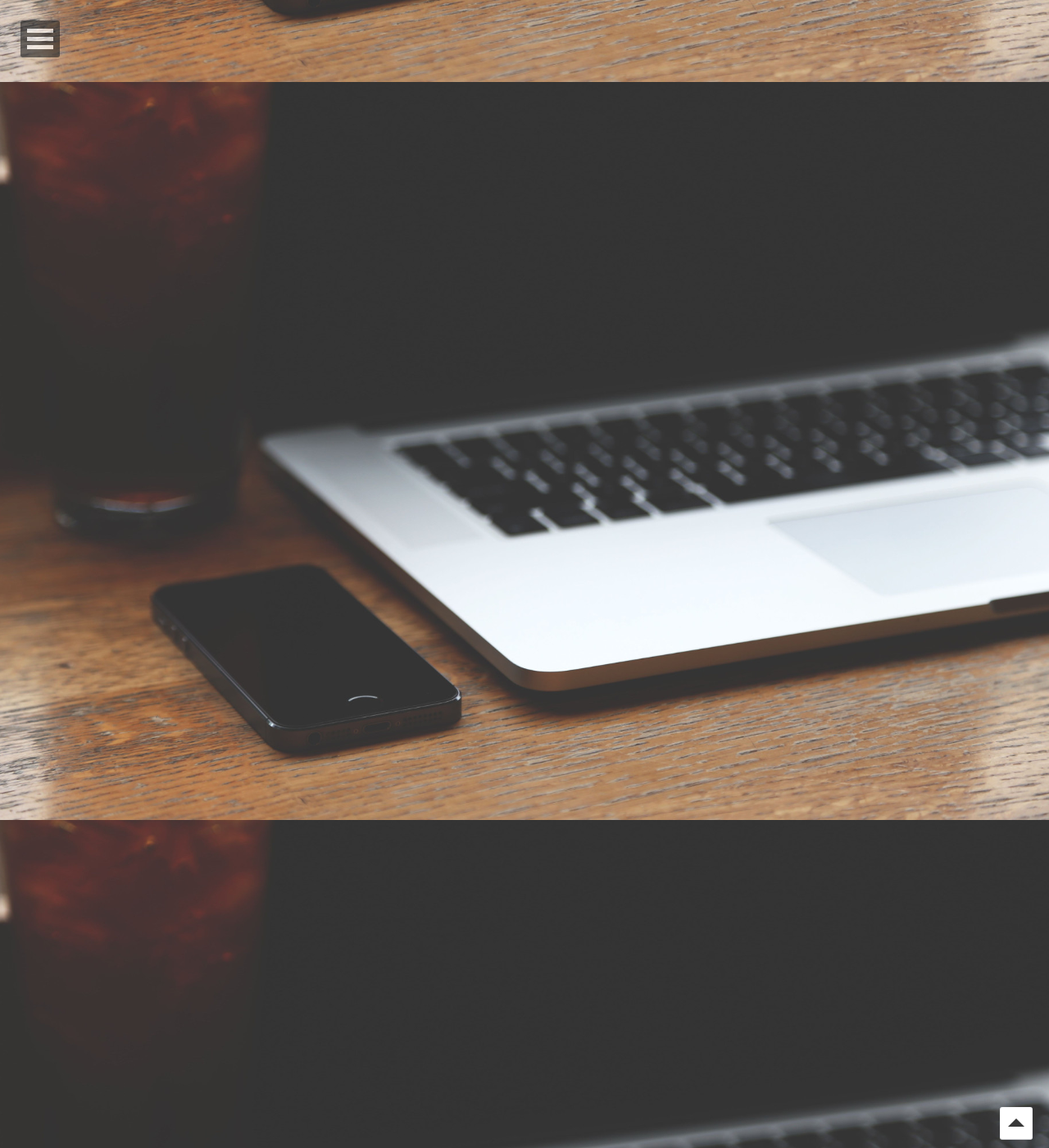
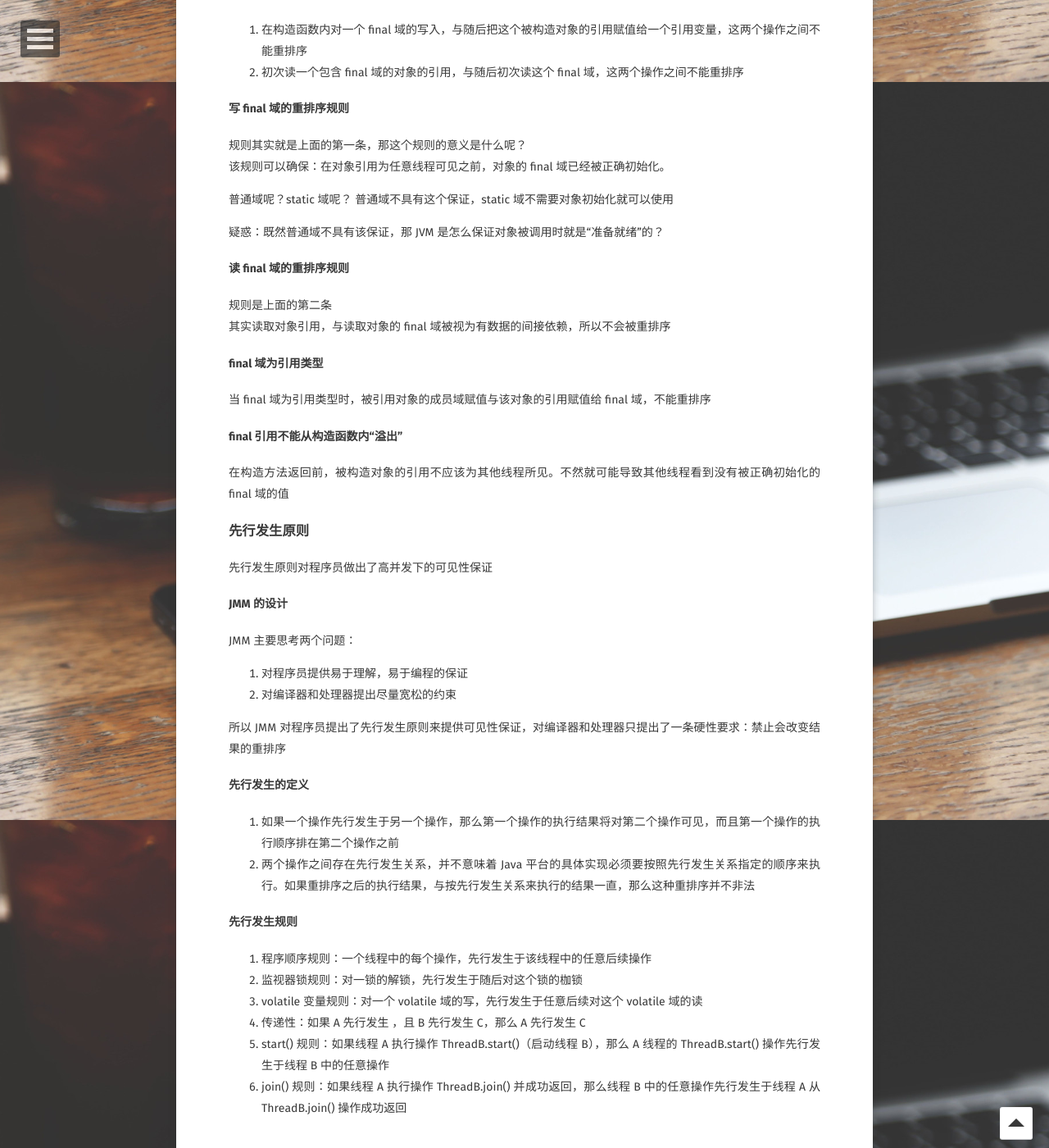
Before and after one commit to RobinGG/RobinGG.github.io, a Jekyll site: the page built from note/the-art-of-java-concurrency-programming.md, in a window 1280 px wide and 1400 px high, scrolled down 6200 px. Shown: the whole window at 82% size. Built offline with Jekyll 4.4.1, drawn with Linux system fonts in a browser that asks for light colours; some web fonts are replaced; comment, search, counter and statistics services are not loaded; some of the changed text lies outside the part shown.

Commit message:
[note] update note

```diff
--- a/note/the-art-of-java-concurrency-programming.md
+++ b/note/the-art-of-java-concurrency-programming.md
@@ -171,3 +171,117 @@
 #### 未同步程序的执行特性
 
 一句话：特性就是无序，结果将变得不可预测
+
+### volatile 的内存语义
+
+#### volatile 的特性
+
++ 可见性：一个线程对 volatile 变量的写将立即对另一个线程可见
++ 原子性：对 volaile 变量的单个读/写操作具有原子性
++ 有序性：volatile 事实上是个内存屏障，可以阻止重排序。具有一定的有序性
+
+#### volatile 的先行发生原则
+
+前面有提到过，volatile 变量的写先于 volatile 变量的读
+
+#### volatile 的内存语义
+
++ 当写一个 volatile 变量时，JMM 会把该线程对应的本地内存中的共享变量值刷新到主内存
++ 当读一个 volatile 变量时，JMM 会把该线程对应的本地内存置为无效。线程接下来将从内存中读取共享变量
+
+#### volatile 内存语义的实现
+
+这一节主要讲述 volatile 底层是怎么利用内存屏障来实现内存语义的。
+其中有一个值得注意的地方：就是 volatile 会组织重排序
+
+是否能重排序 | 第二个操作
+:-----------:|:---------:
+第一个操作   | 普通读/写 | volatile 读 | volatile 写
+:-----------:|:----------:|:------------:|:------------:
+普通读/写    |          |            | NO
+volatile 读 | NO       | NO         | NO
+volatile 写 |          | NO         | NO
+
+总结：
+`any -> volatile write, volatile read -> any, volatile write -> volatile read`
+1. 第二个操作是 volatile 写时，不能重排序
+2. 第一个操作是 volatile 读时，不能重排序
+3. 第一个操作是 volatile 写，第二操作是 volatile 读时，不能重排序
+
+### 锁的内存语义
+
+需要注意的是，这一节的锁混了 JVM 的监视器锁和 JDK 的锁
+
+#### 锁的现行发生原则
+
+锁的释放现行发生于锁的获取
+
+#### 锁的释放和获取的内存语义
+
+锁的内存语义和 volatile 内存语义相同（也难怪作者说 volatile 是一种比锁更轻量级的通信机制了）
+ + 线程 A 释放一个锁，实质上是线程 A 向接下来将要获取这个锁的某个线程发出了（线程 A 对共享变量所做修改的）消息
+ + 线程 B 获取一个锁，实质上是线程 B 接收了之前某个线程发出的（在释放这个锁之前对共享变量所做修改的）消息
+ + 线程 A 释放锁，随后线程 B 获取这个锁，这个过程实质上是线程 A 通过主内存向线程 B 发送消息
+
+#### 锁内存语义的实现
+
+这一节通过 ReentrantLock 的源码，进行了锁内存语义分析的尝试。
+总结，锁释放-获取的内存语义实现的两种方式：
+1. 利用 volatile 变量的写-读锁具有的内存语义
+2. 利用 CAS 所附带的 volatile 读和 volatile 写的内存语义
+
+### final 域的内存语义
+
+#### final 域的重排序规则
+
+1. 在构造函数内对一个 final 域的写入，与随后把这个被构造对象的引用赋值给一个引用变量，这两个操作之间不能重排序
+2. 初次读一个包含 final 域的对象的引用，与随后初次读这个 final 域，这两个操作之间不能重排序
+
+#### 写 final 域的重排序规则
+
+规则其实就是上面的第一条，那这个规则的意义是什么呢？
+该规则可以确保：在对象引用为任意线程可见之前，对象的 final 域已经被正确初始化。
+
+普通域呢？static 域呢？
+普通域不具有这个保证，static 域不需要对象初始化就可以使用
+
+疑惑：既然普通域不具有该保证，那 JVM 是怎么保证对象被调用时就是“准备就绪”的？
+
+#### 读 final 域的重排序规则
+
+规则是上面的第二条
+其实读取对象引用，与读取对象的 final 域被视为有数据的间接依赖，所以不会被重排序
+
+#### final 域为引用类型
+
+当 final 域为引用类型时，被引用对象的成员域赋值与该对象的引用赋值给 final 域，不能重排序
+
+#### final 引用不能从构造函数内“溢出”
+
+在构造方法返回前，被构造对象的引用不应该为其他线程所见。不然就可能导致其他线程看到没有被正确初始化的 final 域的值
+
+### 先行发生原则
+
+先行发生原则对程序员做出了高并发下的可见性保证
+
+#### JMM 的设计
+
+JMM 主要思考两个问题：
+1. 对程序员提供易于理解，易于编程的保证
+2. 对编译器和处理器提出尽量宽松的约束
+
+所以 JMM 对程序员提出了先行发生原则来提供可见性保证，对编译器和处理器只提出了一条硬性要求：禁止会改变结果的重排序
+
+#### 先行发生的定义
+
+1. 如果一个操作先行发生于另一个操作，那么第一个操作的执行结果将对第二个操作可见，而且第一个操作的执行顺序排在第二个操作之前
+2. 两个操作之间存在先行发生关系，并不意味着 Java 平台的具体实现必须要按照先行发生关系指定的顺序来执行。如果重排序之后的执行结果，与按先行发生关系来执行的结果一直，那么这种重排序并不非法
+
+#### 先行发生规则
+
+1. 程序顺序规则：一个线程中的每个操作，先行发生于该线程中的任意后续操作
+2. 监视器锁规则：对一锁的解锁，先行发生于随后对这个锁的枷锁
+3. volatile 变量规则：对一个 volatile 域的写，先行发生于任意后续对这个 volatile 域的读
+4. 传递性：如果 A 先行发生 ，且 B 先行发生 C，那么 A 先行发生 C
+5. start() 规则：如果线程 A 执行操作 ThreadB.start()（启动线程 B），那么 A 线程的 ThreadB.start() 操作先行发生于线程 B 中的任意操作
+6. join() 规则：如果线程 A 执行操作 ThreadB.join() 并成功返回，那么线程 B 中的任意操作先行发生于线程 A 从 ThreadB.join() 操作成功返回
```
